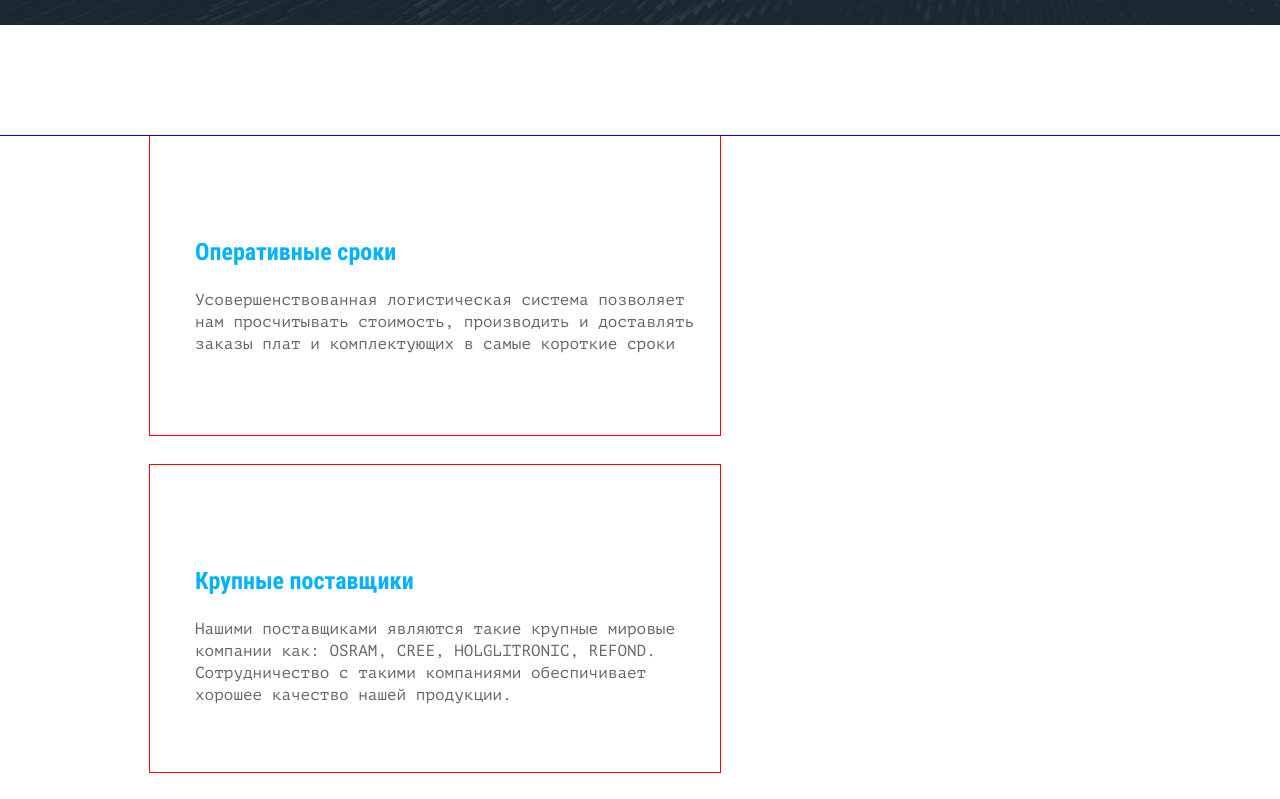
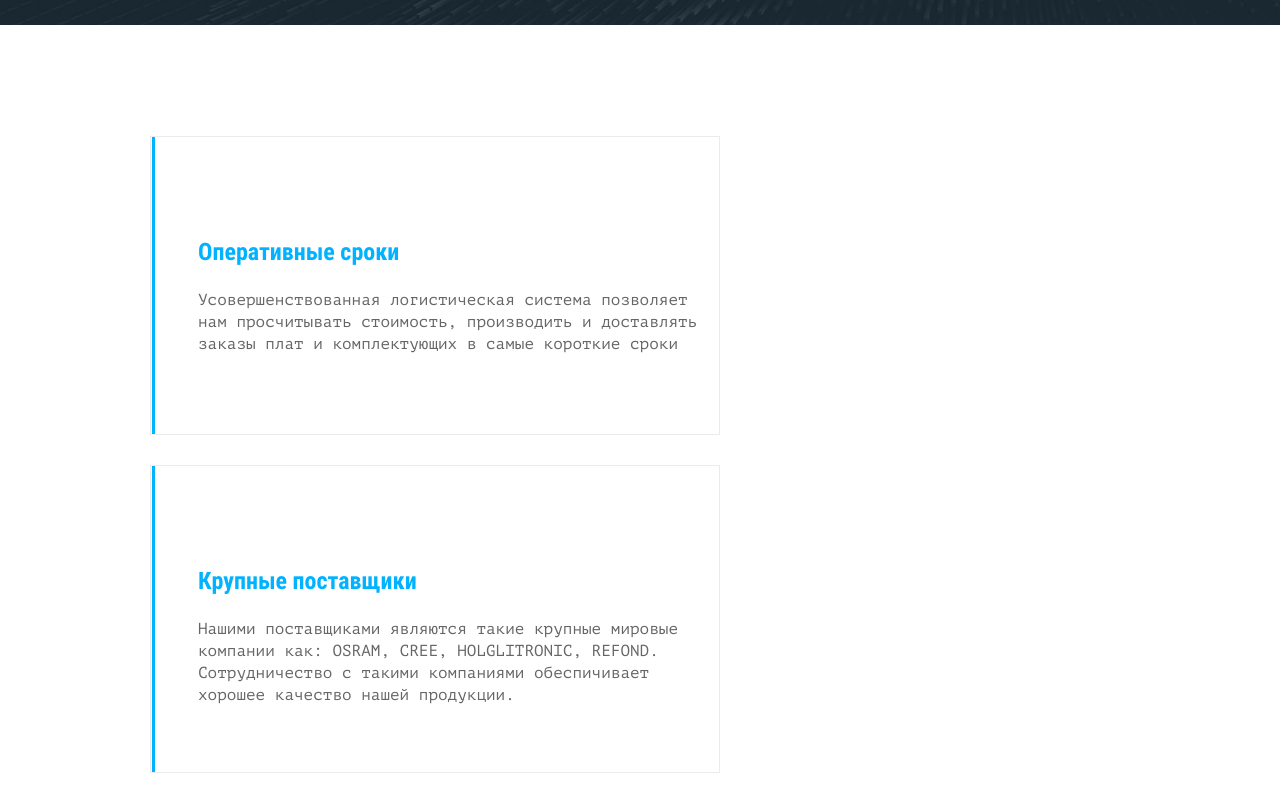
Before and after one commit to qrxt/smart-device, a website: page source/index.html in a window 1280 px wide. Shown: the part 860-1659 px from the top of the page. Drawn offline with nearby package versions, Linux system fonts and the light colour scheme; files that its build step writes are made by us from their sources; files whose address does not match are found by name.

Commit message:
Изменяет рамки у карточек преимуществ

```diff
--- a/source/sass/blocks/feature-card.scss
+++ b/source/sass/blocks/feature-card.scss
@@ -1,12 +1,24 @@
 .feature-card {
+  position: relative;
   display: flex;
   flex-direction: column;
+  padding: 99px 0 0 47px;
 
   width: 570px;
   min-height: 299px;
-  outline: 1px solid red;
   margin-bottom: 30px;
-  padding: 100px 0 0 45px;
+  border: 1px solid #ebebeb;
+
+  &::before {
+    content: "";
+    display: block;
+    width: 3px;
+    height: 100%;
+    position: absolute;
+    background-color: $dodger-blue;
+    left: 1px;
+    top: 0;
+  }
 }
 
 .feature-card:not(:nth-child(2n)) {
--- a/source/sass/blocks/features.scss
+++ b/source/sass/blocks/features.scss
@@ -1,5 +1,4 @@
 .features__inner {
-  outline: 1px solid blue;
 }
 
 .features__list {
```
Also changed, not shown: build/css/style.min.css, 1 other file.
